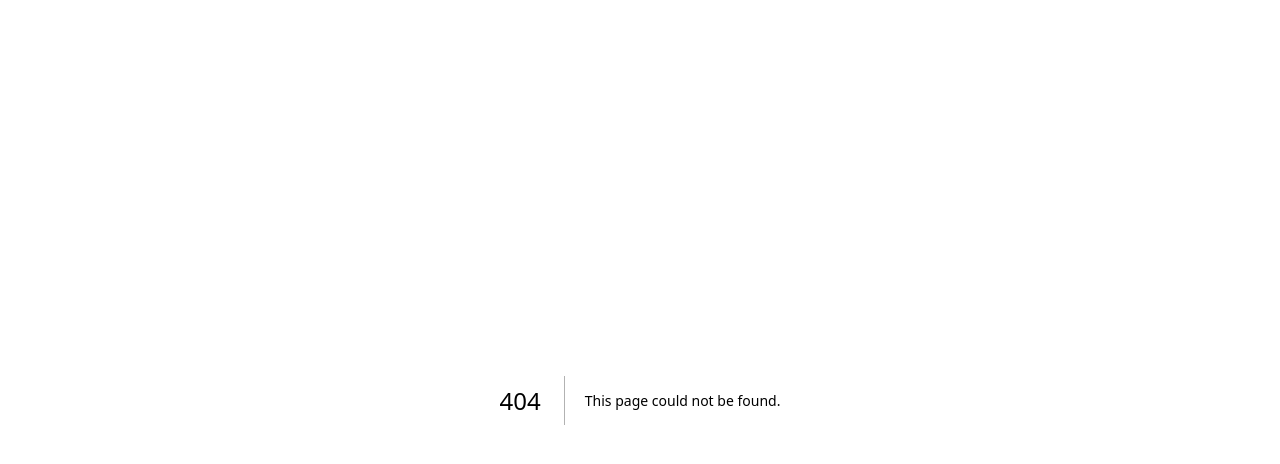
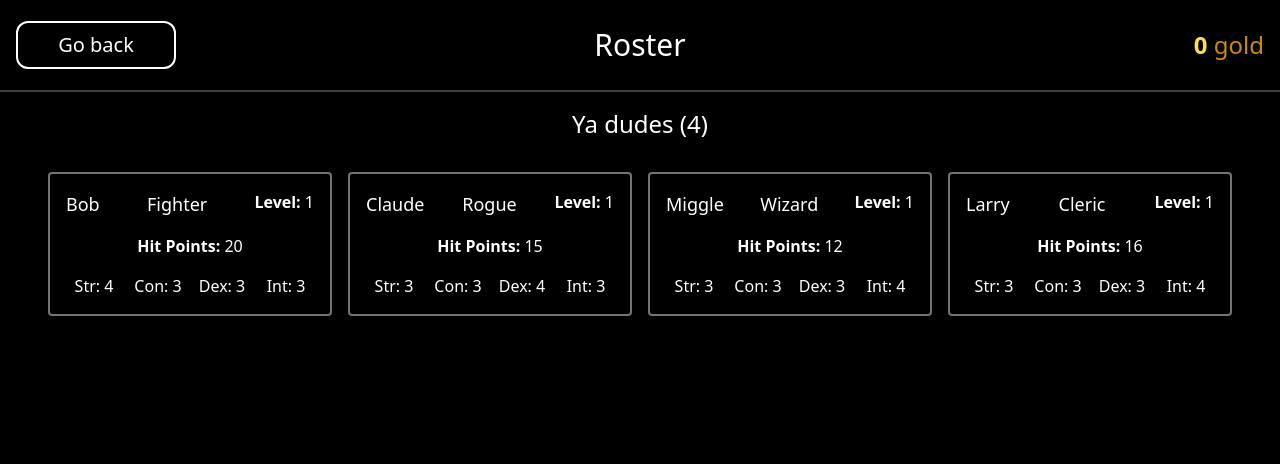
Before and after one commit to miggle88/MiggleQuest, a Next.js app: page /roster in a window 1280 px wide. Before the commit this address had no page. Shown: the top 464 px of the page. Built offline with nearby package versions, Linux system fonts and the light colour scheme.

Commit message:
added roster functionality

```diff
--- /dev/null
+++ b/src/app/roster/page.tsx
@@ -0,0 +1,73 @@
+'use client'
+
+import DestinationLayout from '@components/layout/DestinationLayout'
+import { useGameState } from '@/store'
+import { HeroCharacter, HeroClass } from '@/models'
+import { useEffect } from 'react'
+import HeroCard from '@components/roster/HeroCard'
+
+export default function Roster() {
+  const { heroes, setHeroes } = useGameState()
+
+  useEffect(() => {
+    setHeroes(getStartingHeroes())
+  }, [])
+
+
+  return (
+    <DestinationLayout title={'Roster'} previousHref={'/'}>
+      <div className={'p-4 flex flex-col'}>
+        <div className={'text-2xl text-center'}>Ya dudes ({heroes.length})</div>
+        <div
+          className={'grid grid-cols-1 md:grid-cols-2 lg:grid-cols-3 xl:grid-cols-4 gap-4 p-8'}>{heroes.map((hero) => {
+          return <HeroCard key={hero.id} hero={hero}/>
+        })}</div>
+      </div>
+    </DestinationLayout>
+  )
+}
+
+function getStartingHeroes(): HeroCharacter[] {
+  const base: HeroCharacter = {
+    id: '1',
+    accountId: '1',
+    characterName: 'Steve',
+    icon: 'none',
+    description: 'base dude',
+    level: 1,
+    class: HeroClass.Cleric,
+    experience: 0,
+    hitPoints: 15,
+    strength: 3,
+    dexterity: 3,
+    intelligence: 3,
+    constitution: 3,
+    isAlive: true,
+    hiredAt: new Date(),
+  }
+  return [
+    {
+      ...base, characterName: 'Bob',
+      class: HeroClass.Fighter,
+      strength: 4,
+      hitPoints: 20,
+    },
+    {
+      ...base, characterName: 'Claude',
+      class: HeroClass.Rogue,
+      dexterity: 4,
+    },
+    {
+      ...base, characterName: 'Miggle',
+      class: HeroClass.Wizard,
+      intelligence: 4,
+      hitPoints: 12,
+    },
+    {
+      ...base, characterName: 'Larry',
+      class: HeroClass.Cleric,
+      intelligence: 4,
+      hitPoints: 16,
+    },
+  ]
+}
--- a/src/app/town/page.tsx
+++ b/src/app/town/page.tsx
@@ -1,10 +1,17 @@
 import DestinationLayout from '@components/layout/DestinationLayout'
+import Link from 'next/link'
 
 export default function Town() {
 
   return (
-    <DestinationLayout title={'Town'} previousHref={'/town'}>
+    <DestinationLayout title={'Town'}>
       <div className={'text-3xl text-center p-16'}>You are in town, do some stuff here</div>
+      <div className={'grid grid-cols-4 gap-4 p-16'}>
+        <div className={'text-2xl text-center border-2 rounded-2xl hover:underline p-4'}>
+          <Link href={'roster'}>Roster</Link>
+        </div>
+      </div>
+
     </DestinationLayout>
   )
 }
--- a/src/components/layout/DestinationLayout.tsx
+++ b/src/components/layout/DestinationLayout.tsx
@@ -15,11 +15,11 @@ export default function DestinationLayout(props: DestinationLayoutProps) {
   const { userCurrency } = useGameState()
 
   return (<div className={'w-full h-full flex flex-col'}>
-    <div className={'w-full flex flex-row place-items-center border-neutral-700 border-b-2 p-4'}>
-      <div className={'min-w-[100px]'}>
+    <div className={'w-full flex flex-row min-h-[92px] place-items-center border-neutral-700 border-b-2 p-4'}>
+      <div className={'min-w-[160px]'}>
         <Conditional condition={!!props.previousHref}>
           <div
-            className={'text-xl text-center border-white border-2 rounded-xl hover:bg-neutral-900 active:bg-neutral-800 px-4 py-4'}>
+            className={'text-xl text-center border-white border-2 rounded-xl hover:bg-neutral-900 active:bg-neutral-800 px-4 py-2'}>
             <Link href={props.previousHref!}>Go back</Link>
           </div>
         </Conditional>
@@ -27,8 +27,8 @@ export default function DestinationLayout(props: DestinationLayoutProps) {
       <div className={'grow text-3xl text-center'}>
         {props.title}
       </div>
-      <div className={'min-w-[100px] text-2xl text-right'}>
-        <span className={'font-bold text-yellow-300'}>{userCurrency?.gold ?? 0}</span>
+      <div className={'min-w-[160px] text-2xl text-right'}>
+        <span className={'font-bold text-yellow-300'}>{userCurrency?.gold.toLocaleString() ?? 0}</span>
         <span className={'text-yellow-600'}> gold</span>
       </div>
     </div>
--- /dev/null
+++ b/src/components/roster/HeroCard.tsx
@@ -0,0 +1,30 @@
+import { HeroCharacter } from '@/models'
+
+
+export interface HeroCardProps {
+  hero: HeroCharacter
+}
+
+export default function HeroCard(props: HeroCardProps) {
+  const hero = props.hero
+  return (
+    <div className={'border-2 border-neutral-500 rounded p-2'}>
+      <div className={'flex flex-col place-content-center p-2'}>
+        <div className={'flex flex-row'}>
+          <div className={'grow text-lg'}>{hero.characterName}</div>
+          <div className={'grow text-lg'}>{hero.class[0].toUpperCase() + hero.class.slice(1).toLowerCase()}</div>
+          <div><span className={'font-bold'}>Level: </span>{hero.level}</div>
+        </div>
+        <div className={'py-2'}/>
+        <div className={'grow text-center'}><span className={'font-bold'}>Hit Points: </span>{hero.hitPoints}</div>
+        <div className={'py-2'}/>
+        <div className={'grid grid-cols-1 sm:grid-cols-2 lg:grid-cols-4 gap-2 text-center'}>
+          <div><span className={'text-bold'}>Str: </span>{hero.strength}</div>
+          <div><span className={'text-bold'}>Con: </span>{hero.constitution}</div>
+          <div><span className={'text-bold'}>Dex: </span>{hero.dexterity}</div>
+          <div><span className={'text-bold'}>Int: </span>{hero.intelligence}</div>
+        </div>
+      </div>
+    </div>
+  )
+}
--- a/src/models/user-currency.ts
+++ b/src/models/user-currency.ts
@@ -2,6 +2,4 @@ export type UserCurrency = {
   id: string
   accountId: string
   gold: number
-  createdAt: Date
-  updatedAt: Date
 }
--- a/src/store.ts
+++ b/src/store.ts
@@ -1,11 +1,13 @@
 import { create } from 'zustand'
-import { UserAccount, UserCurrency } from '@/models'
+import { HeroCharacter, UserAccount, UserCurrency } from '@/models'
 
 export interface GameState {
   user: UserAccount | null
   setUser: (user: UserAccount | null) => void
   userCurrency: UserCurrency | null
   setUserCurrency: (currencies: UserCurrency) => void
+  heroes: HeroCharacter[]
+  setHeroes: (heroes: HeroCharacter[]) => void
 }
 
 export const useGameState = create<GameState>((set) => ({
@@ -13,4 +15,6 @@ export const useGameState = create<GameState>((set) => ({
   setUser: (user) => set({ user }),
   userCurrency: null,
   setUserCurrency: (currency) => set({ userCurrency: currency }),
+  heroes: [],
+  setHeroes: (heroes) => set({ heroes }),
 }))
```
